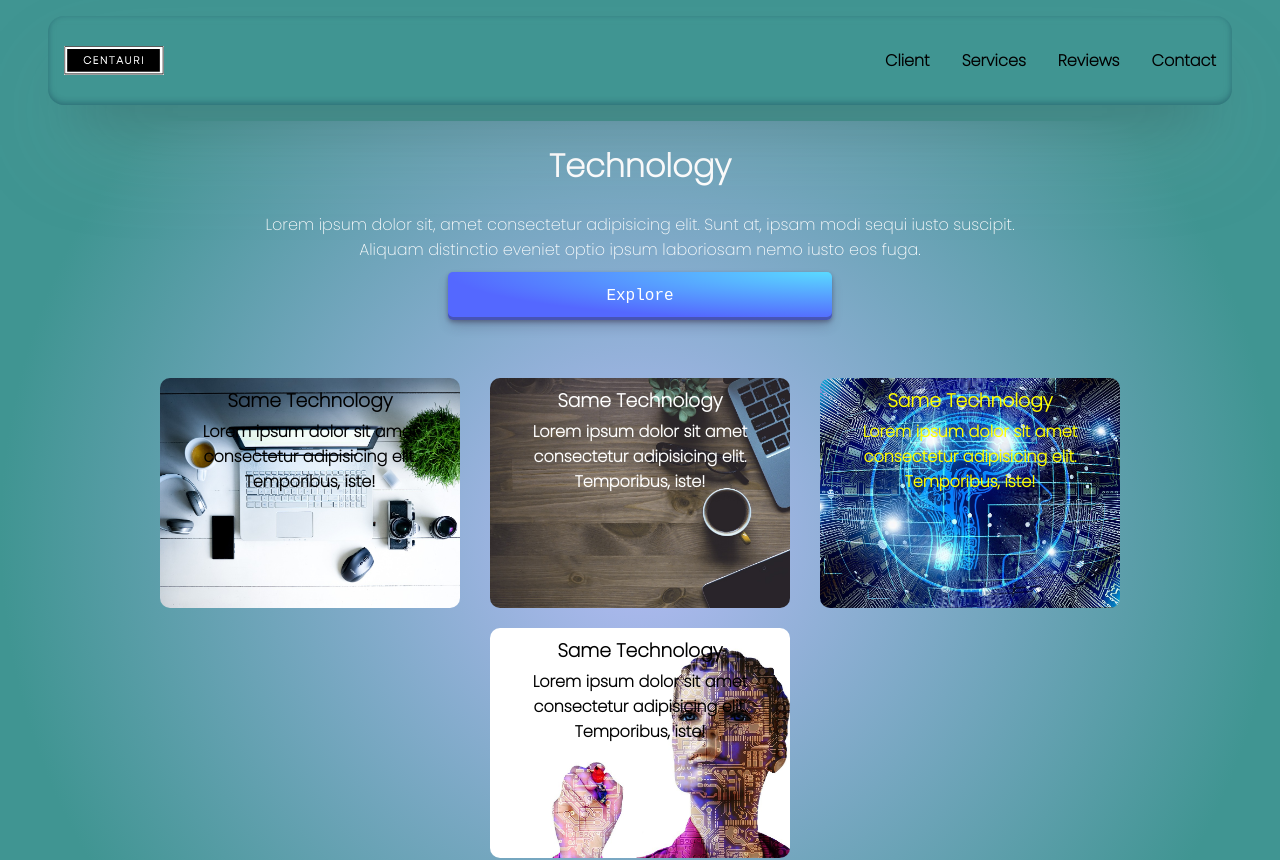
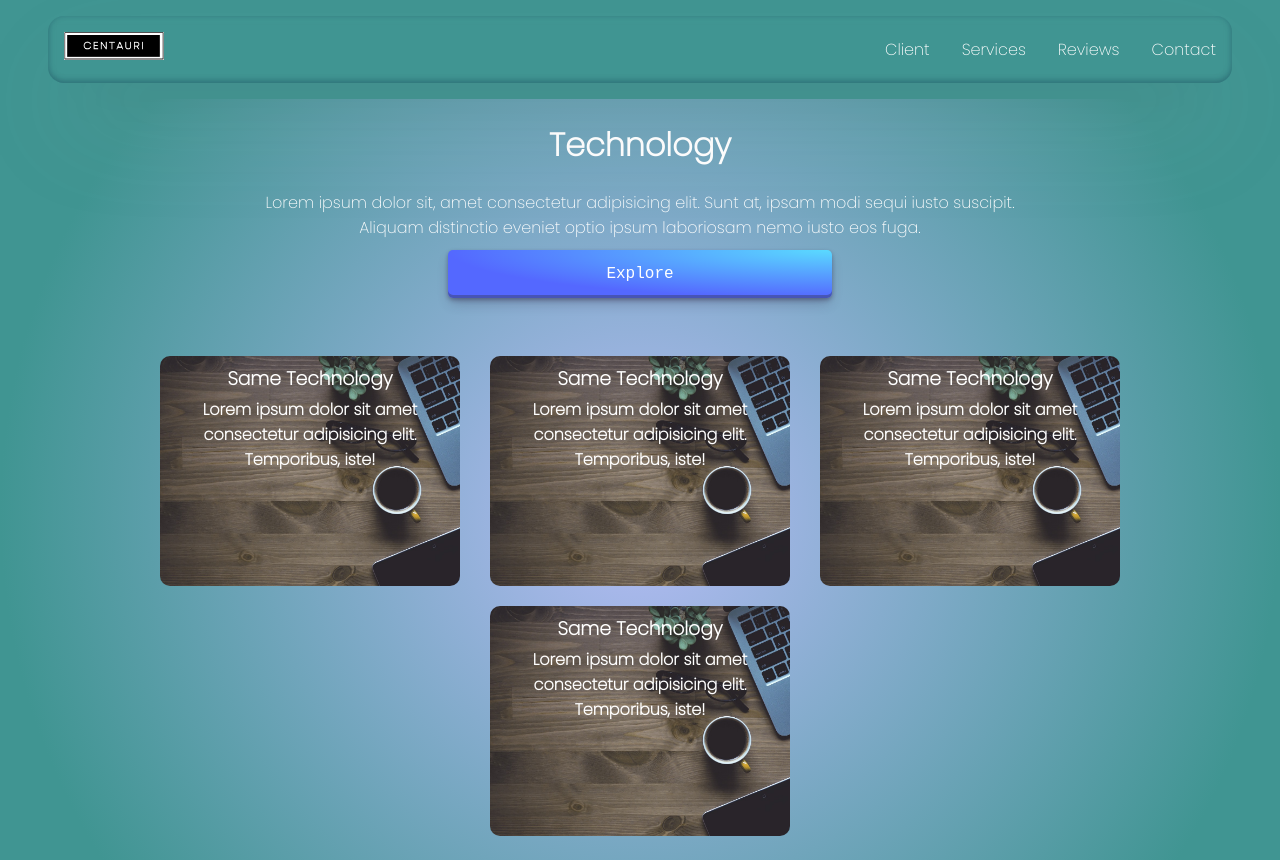
Before and after one commit to centauricoder01/Landing-page, a React (Create React App) app: page / in a window 1280 px wide. Shown: the top 860 px of the page. Built offline with nearby package versions, Linux system fonts and the light colour scheme.

Commit message:
Project Done

```diff
--- a/src/CSS/Header.css
+++ b/src/CSS/Header.css
@@ -72,8 +72,8 @@
 }
 
 .card1 {
-  background-image: url("../Assets/comp1.jpg");
-  color: black;
+  background-image: url("../Assets/comp2.jpg");
+  color: white;
   font-weight: bolder;
 }
 
@@ -83,15 +83,15 @@
 }
 
 .card3 {
-  background-image: url("../Assets/ai1.jpg");
+  background-image: url("../Assets/comp2.jpg");
   font-weight: bolder;
-  color: yellow;
+  color: white;
 }
 
 .card4 {
-  background-image: url("../Assets/ai2.jpg");
+  background-image: url("../Assets/comp2.jpg");
   font-weight: bolder;
-  color: black;
+  color: white;
 }
 
 @media only screen and (max-width: 426px) {
--- a/src/CSS/Navbar.css
+++ b/src/CSS/Navbar.css
@@ -16,6 +16,15 @@
     rgba(0, 0, 0, 0.3) 0px 30px 60px -30px,
     rgba(10, 37, 64, 0.35) 0px -2px 6px 0px inset;
   margin-top: 1rem;
+}
+
+a {
+  color: #ffffff;
+  text-decoration: none;
+}
+
+a:hover {
+  color: black;
 }
 
 .navbar-inner-div {
@@ -160,9 +169,10 @@
   color: white;
 }
 
-.responsive-navbar-div p {
+.responsive-navbar-div a {
   cursor: pointer;
   font-weight: bolder;
+  margin-top: 1rem
 }
 .responsive-icons {
   display: flex;
--- a/src/Pages/Client.jsx
+++ b/src/Pages/Client.jsx
@@ -9,7 +9,7 @@ import "../CSS/Client.css";
 
 const Client = () => {
   return (
-    <div className="main-client-div">
+    <div className="main-client-div" id="client">
       <h1 style={{ textAlign: "center" }}>Your Clients</h1>
       <div className="client-img-div">
         <img src={google} alt="google" />
--- a/src/Pages/Contact.jsx
+++ b/src/Pages/Contact.jsx
@@ -12,7 +12,7 @@ import { ImMail2 } from "react-icons/im";
 const Contact = () => {
   return (
     <>
-      <footer>
+      <footer id="contact">
         <div className="row primary">
           <div className="column about">
             <h3>Centarui</h3>
@@ -47,10 +47,10 @@ const Contact = () => {
             </ul>
           </div>
           <div className="column subscribe">
-            <h3>Subscribe</h3>
+            <h3>Contact</h3>
             <div>
               <input type="email" placeholder="Your email id here" />
-              <button>Subscribe</button>
+              <button>Contact</button>
             </div>
             <div className="social">
               <i className="fa-brands fa-facebook-square">
--- a/src/Pages/Header.jsx
+++ b/src/Pages/Header.jsx
@@ -2,7 +2,7 @@ import React from "react";
 import "../CSS/Header.css";
 const Header = () => {
   return (
-    <div className="main-header-div">
+    <div className="main-header-div" id="home">
       <div className="col text-col">
         <h1>Technology</h1>
         <p>
--- a/src/Pages/Navbar.jsx
+++ b/src/Pages/Navbar.jsx
@@ -17,12 +17,14 @@ const Navbar = () => {
   return (
     <>
       <div className="main-navbar-div">
-        <img src={logo} alt="logo" width={100} />
+        <a href="#home">
+          <img src={logo} alt="logo" width={100} />
+        </a>
         <div className="navbar-inner-div">
-          <p>Client</p>
-          <p>Services</p>
-          <p>Reviews</p>
-          <p>Contact</p>
+          <a href="#client">Client</a>
+          <a href="#services">Services</a>
+          <a href="#review">Reviews</a>
+          <a href="#contact">Contact</a>
         </div>
         <BsMenuButtonWideFill
           size={30}
@@ -37,10 +39,10 @@ const Navbar = () => {
           <img src={logo} alt="logo" width={100} />
           <GiCrossedBones onClick={handleChange} />
         </div>
-        <p>Services</p>
-        <p>Client</p>
-        <p>Reviews</p>
-        <p>Contact</p>
+        <a href="#client">Client</a>
+        <a href="#services">Services</a>
+        <a href="#review">Reviews</a>
+        <a href="#contact">Contact</a>
       </div>
     </>
   );
--- a/src/Pages/Reviews.jsx
+++ b/src/Pages/Reviews.jsx
@@ -4,7 +4,7 @@ import Singlereview from "./Singlereview";
 
 const Reviews = () => {
   return (
-    <div className="main-review">
+    <div className="main-review" id="review">
       <div className="main-heading-review-div">
         <h1 style={{ marginBottom: "0px", fontWeight: "bolder" }}>
           Our Client Speak
--- a/src/Pages/Services.jsx
+++ b/src/Pages/Services.jsx
@@ -9,7 +9,7 @@ import five from "../Assets/five.png";
 
 const Services = () => {
   return (
-    <div className="services-div">
+    <div className="services-div" id="services">
       <div style={{ textAlign: "center" }}>
         <h1 style={{ marginBottom: "0px", fontWeight: "bolder" }}>
           Your Services
--- a/src/index.css
+++ b/src/index.css
@@ -51,3 +51,7 @@ button{
   transform: translateY(2px);
 
 }
+
+html {
+  scroll-behavior: smooth;
+}
```
